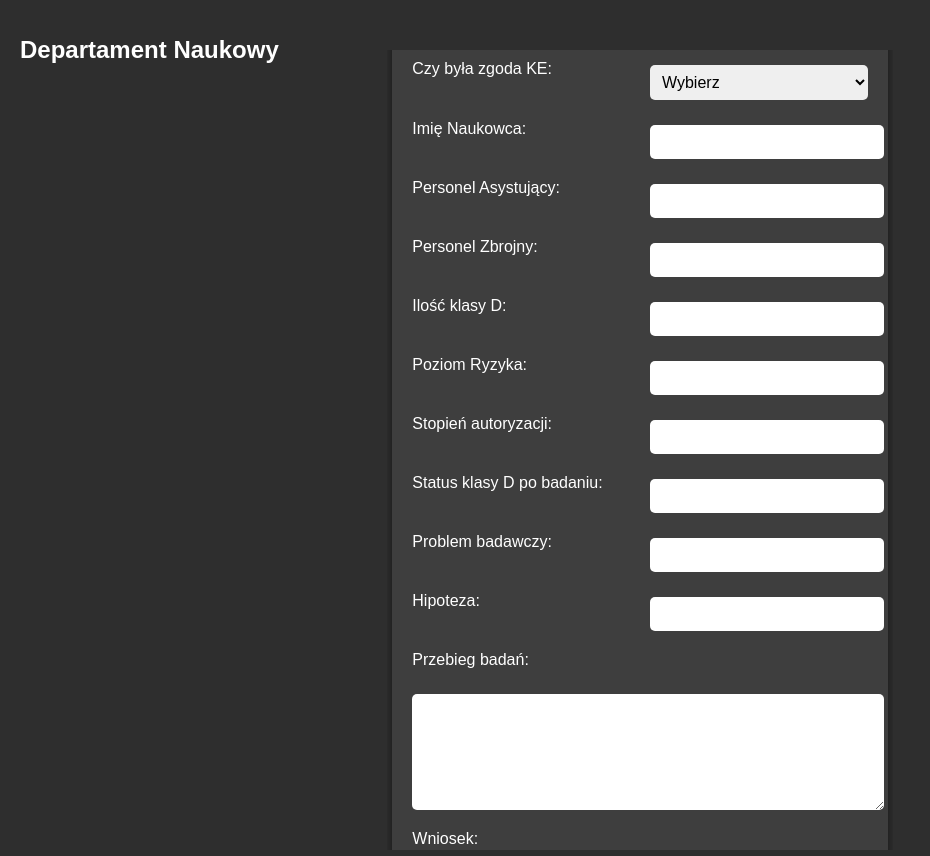
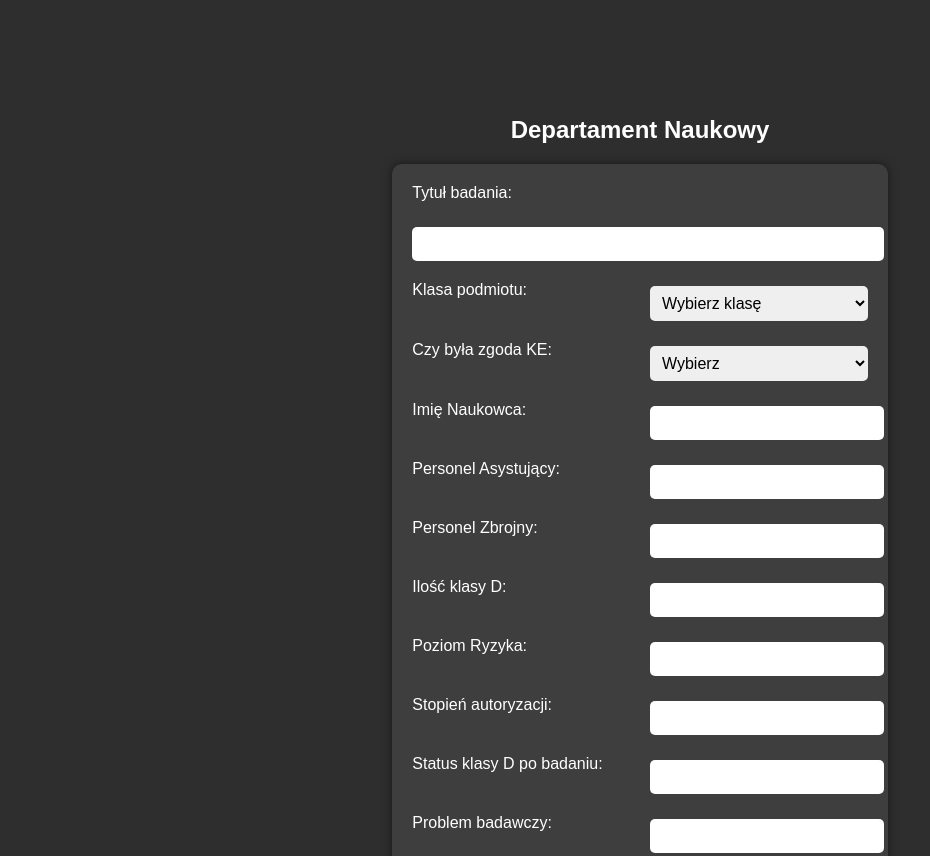
Before and after one commit to Buracz3k/departament, a plain HTML site: page index.html in a window 1280 px wide. Shown: the top 856 px of the page, without its empty margins (0-930 px from the left). Drawn offline with Linux system fonts and the light colour scheme.

Commit message:
Update index.html
dsdsada

```diff
--- a/index.html
+++ b/index.html
@@ -7,22 +7,19 @@
         body, html {
             height: 100%;
             margin: 0;
-            padding-top: 50px; /* Przesunięcie całej strony w dół */
             background-color: #2e2e2e;
             font-family: Arial, sans-serif;
             display: flex;
             flex-direction: column;
             align-items: center;
-            justify-content: center;
-            overflow-y: auto;
+            justify-content: flex-start;
+            padding-top: 50px; /* Dodanie odstępu od góry */
         }
 
         .title {
             color: #fff;
             font-size: 24px;
-            position: absolute;
-            top: 20px;
-            left: 20px;
+            margin-bottom: 20px; /* Dodanie odstępu pod tytułem */
         }
 
         #report-form {
```
